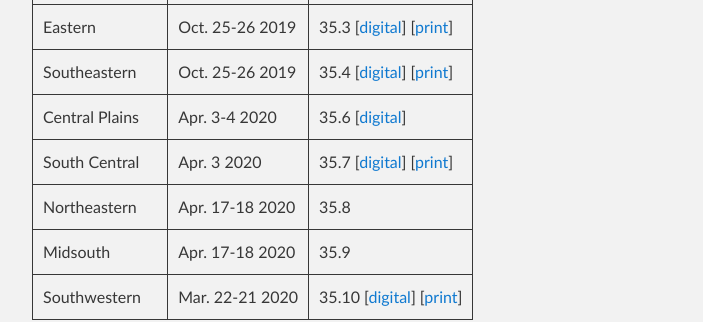
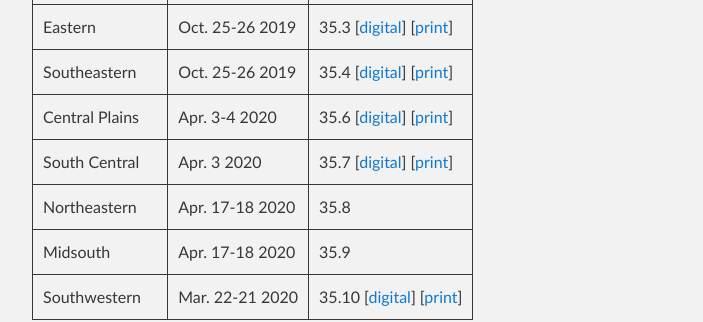
Before and after one commit to ccsc-journal/ccsc-editor, a Jekyll site: the page built from docs/index.md, in a window 1280 px wide. Shown: the part 947-1269 px from the top of the page, without its empty margins (288-991 px from the left). Built offline with Jekyll 4.4.1, drawn with Linux system fonts in a browser that asks for light colours; our own code applies the rules of GitHub Pages for plain Markdown files.

Commit message:
add link to CP2020 print

```diff
--- a/docs/index.md
+++ b/docs/index.md
@@ -23,7 +23,7 @@ Sciences in Colleges" according to the following schedule.
 | Rocky Mountain | Oct. 11-12 2019 | 35.2 [[digital](http://www.ccsc.org/publications/journals/RM2019.pdf)] [[print](https://www.amazon.com/dp/1695207424)] |
 | Eastern | Oct. 25-26 2019 | 35.3 [[digital](http://ccsc.org/publications/journals/EA2019.pdf)] [[print](https://www.amazon.com/dp/1699203504)] |
 | Southeastern | Oct. 25-26 2019 | 35.4 [[digital](http://www.ccsc.org/publications/journals/SE2019.pdf)] [[print](https://www.amazon.com/dp/1696005221)] |
-| Central Plains | Apr. 3-4 2020 | 35.6 [[digital](http://ccsc.org/publications/journals/CP2020.pdf)] |
+| Central Plains | Apr. 3-4 2020 | 35.6 [[digital](http://ccsc.org/publications/journals/CP2020.pdf)] [[print](https://www.amazon.com/dp/B0863S9KS3)] |
 | South Central | Apr. 3 2020 | 35.7 [[digital](http://ccsc.org/publications/journals/SC2020.pdf)] [[print](https://www.amazon.com/dp/B0863R6BDC)] |
 | Northeastern | Apr. 17-18 2020 | 35.8 |
 | Midsouth | Apr. 17-18 2020 | 35.9 |
```
